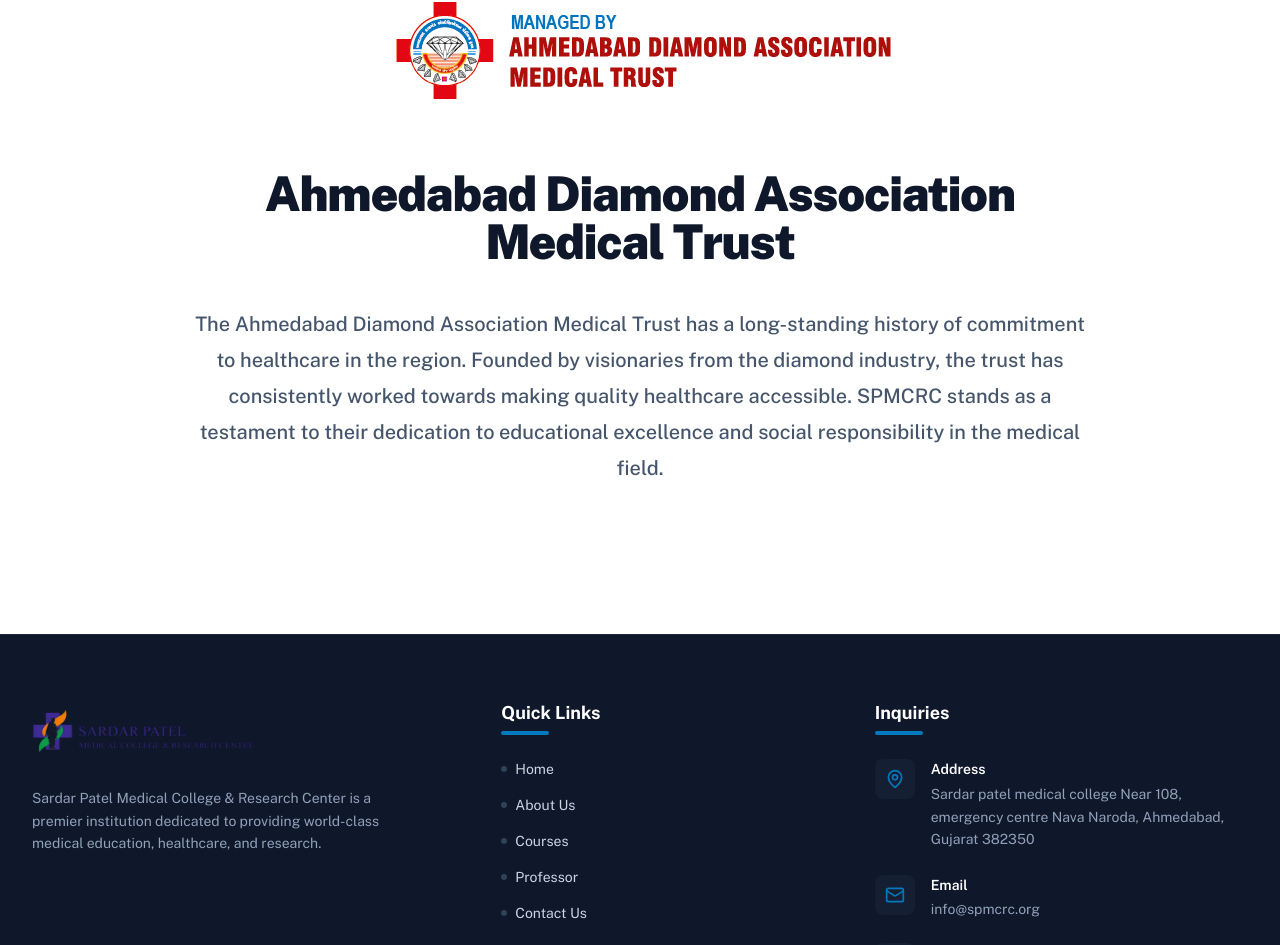
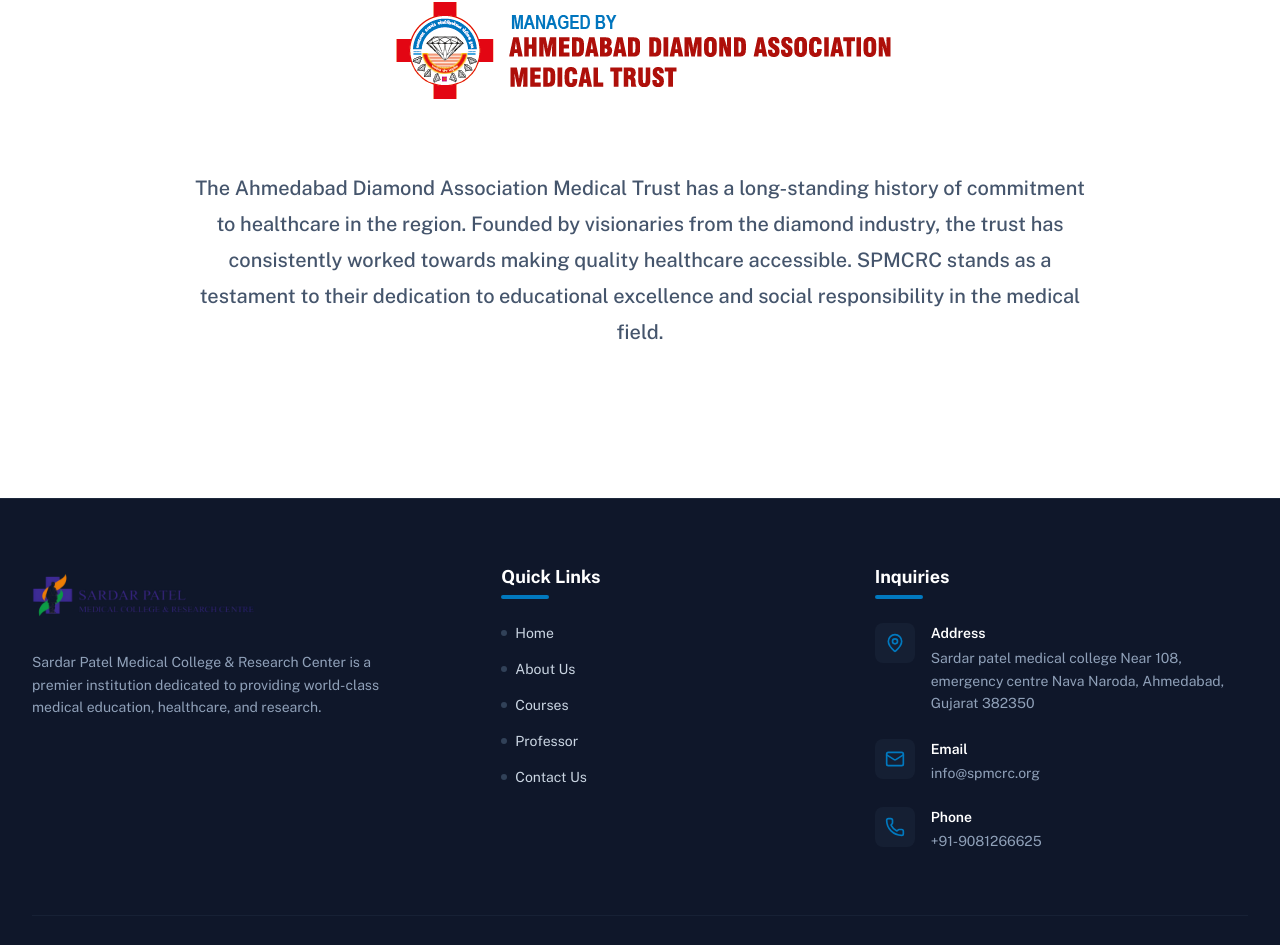
Before and after one commit to hornbooktechnologies/smpcrc-front-new, a Next.js app: page / in a window 1280 px wide. Shown: the part 4780-5725 px from the top of the page. Built offline with nearby package versions, Linux system fonts and the light colour scheme; no server answers.

Commit message:
extra thing removed

```diff
--- a/src/components/layout/TrustInfo.tsx
+++ b/src/components/layout/TrustInfo.tsx
@@ -28,16 +28,6 @@
 							className='w-full h-full object-cover transition-transform duration-700 group-hover:scale-105'
 						/>
 					</motion.div>
-
-					<motion.h2
-						initial={{ opacity: 0, y: 20 }}
-						whileInView={{ opacity: 1, y: 0 }}
-						viewport={{ once: true }}
-						transition={{ delay: 0.3 }}
-						className='text-3xl md:text-5xl font-black text-slate-900 mb-10 tracking-tight'
-					>
-						Ahmedabad Diamond Association Medical Trust
-					</motion.h2>
 
 					<motion.div
 						initial={{ opacity: 0, y: 20 }}
```
